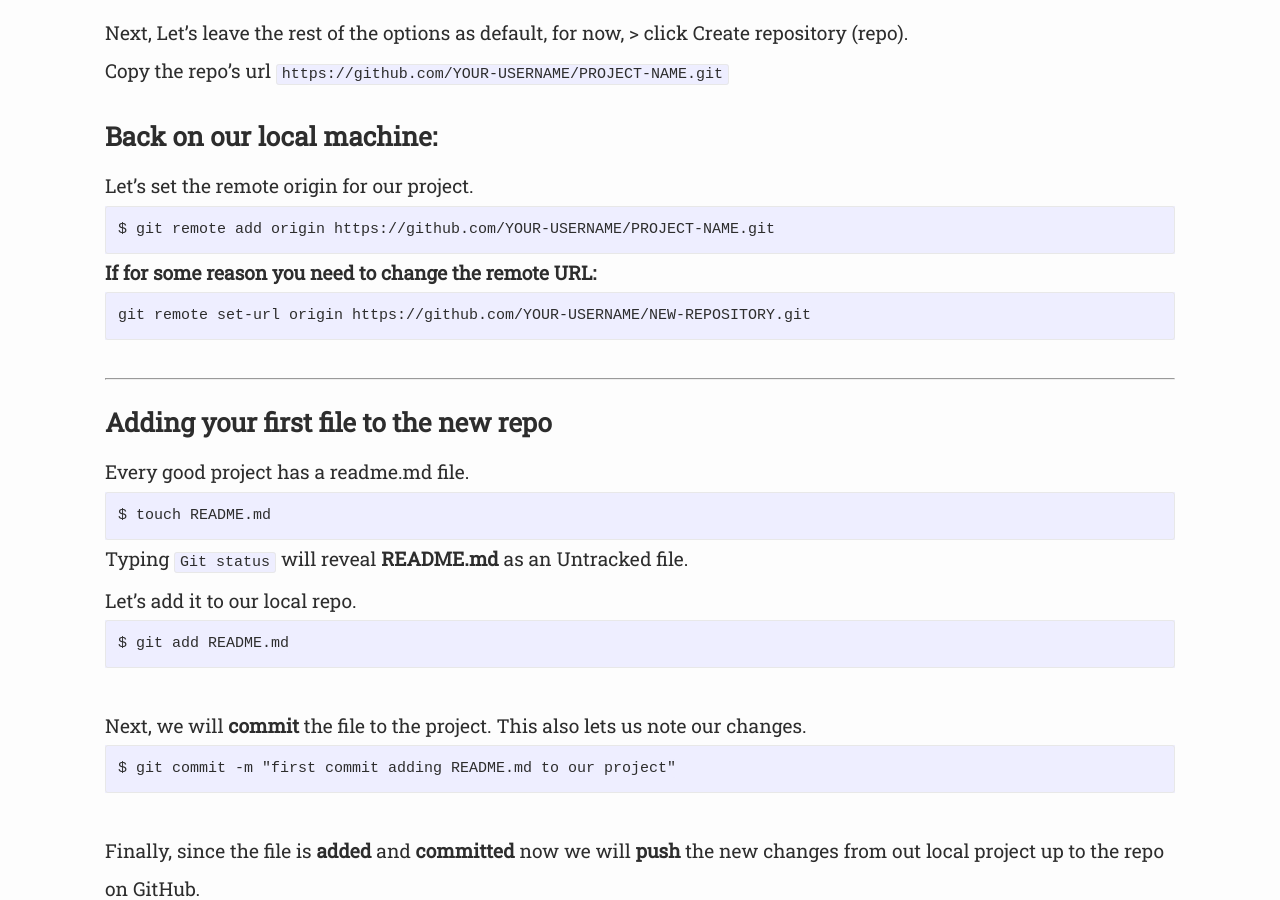
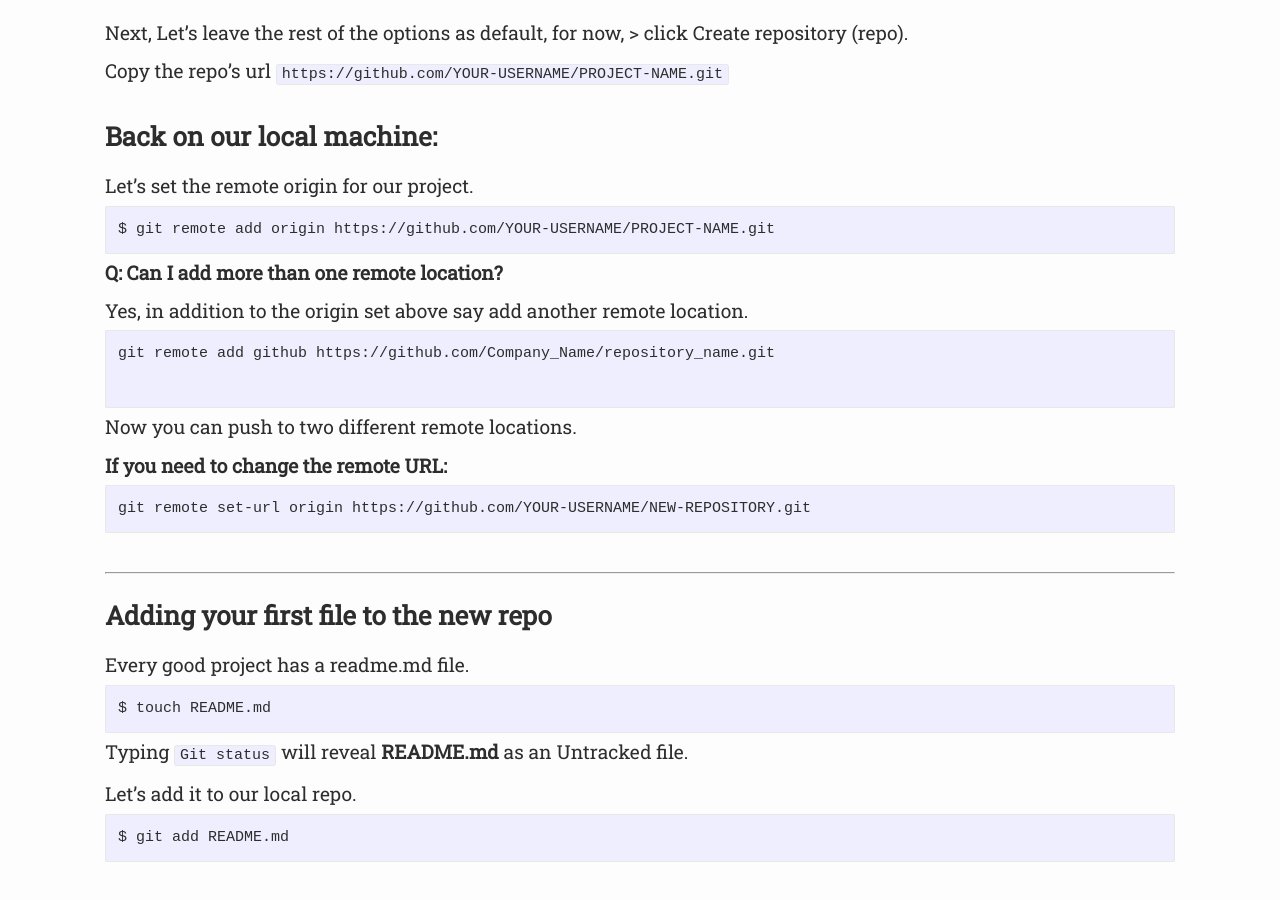
Before and after one commit to brentschneider/brentschneider.github.io, a Jekyll site: the page built from _posts/2014-11-21-Git-Command-Line-Cheat-Sheet.md, in a window 1280 px wide and 900 px high, scrolled down 1153 px. Built offline with Jekyll 4.4.1, drawn with Linux system fonts in a browser that asks for light colours; nearby versions of some CDN libraries.

Commit message:
update Git commands - adding multiple remote locations

````diff
--- a/_posts/2014-11-21-Git-Command-Line-Cheat-Sheet.md
+++ b/_posts/2014-11-21-Git-Command-Line-Cheat-Sheet.md
@@ -31,7 +31,18 @@ Let's set the remote origin for our project.
 $ git remote add origin https://github.com/YOUR-USERNAME/PROJECT-NAME.git
 ```
 
-__If for some reason you need to change the remote URL:__
+__Q: Can I add more than one remote location?__
+
+Yes, in addition to the origin set above say add another remote location.
+
+```
+git remote add github https://github.com/Company_Name/repository_name.git
+
+```
+Now you can push to two different remote locations.
+
+
+__If you need to change the remote URL:__
 
 ```
 git remote set-url origin https://github.com/YOUR-USERNAME/NEW-REPOSITORY.git
````
